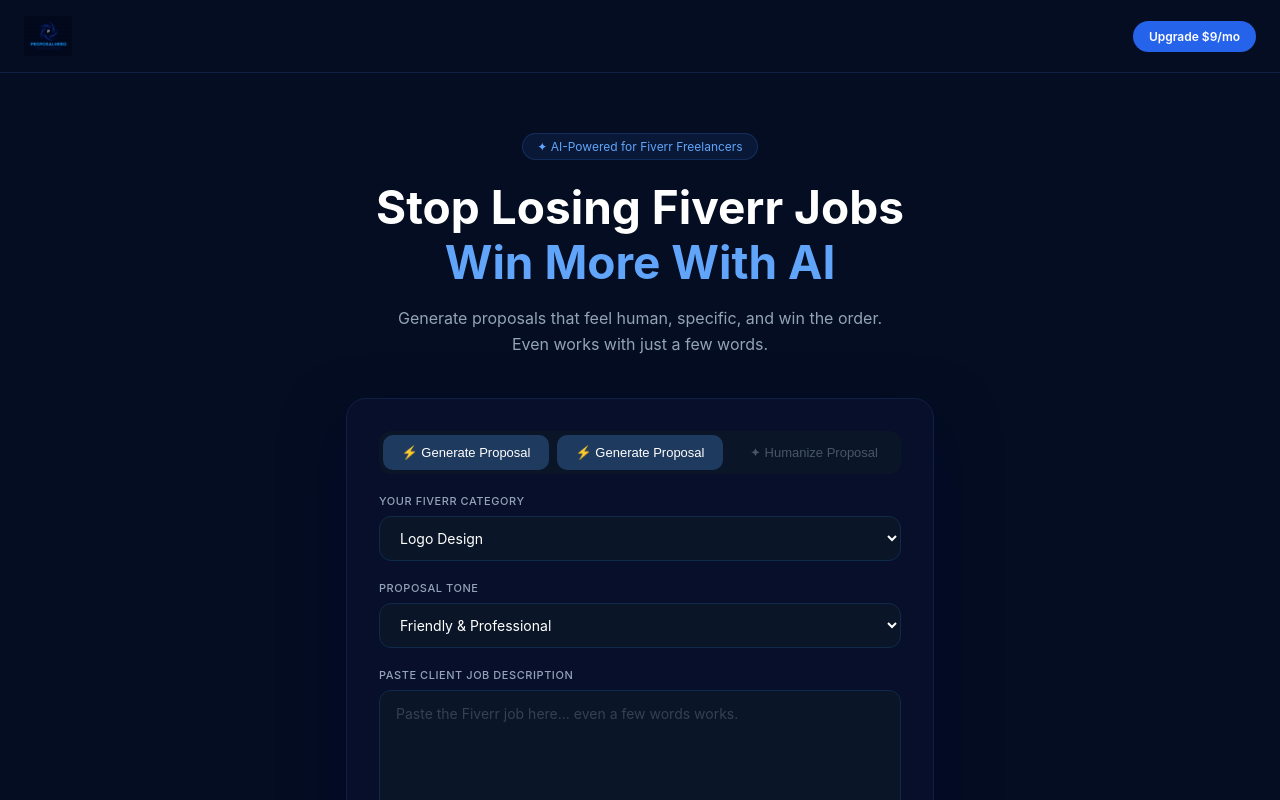
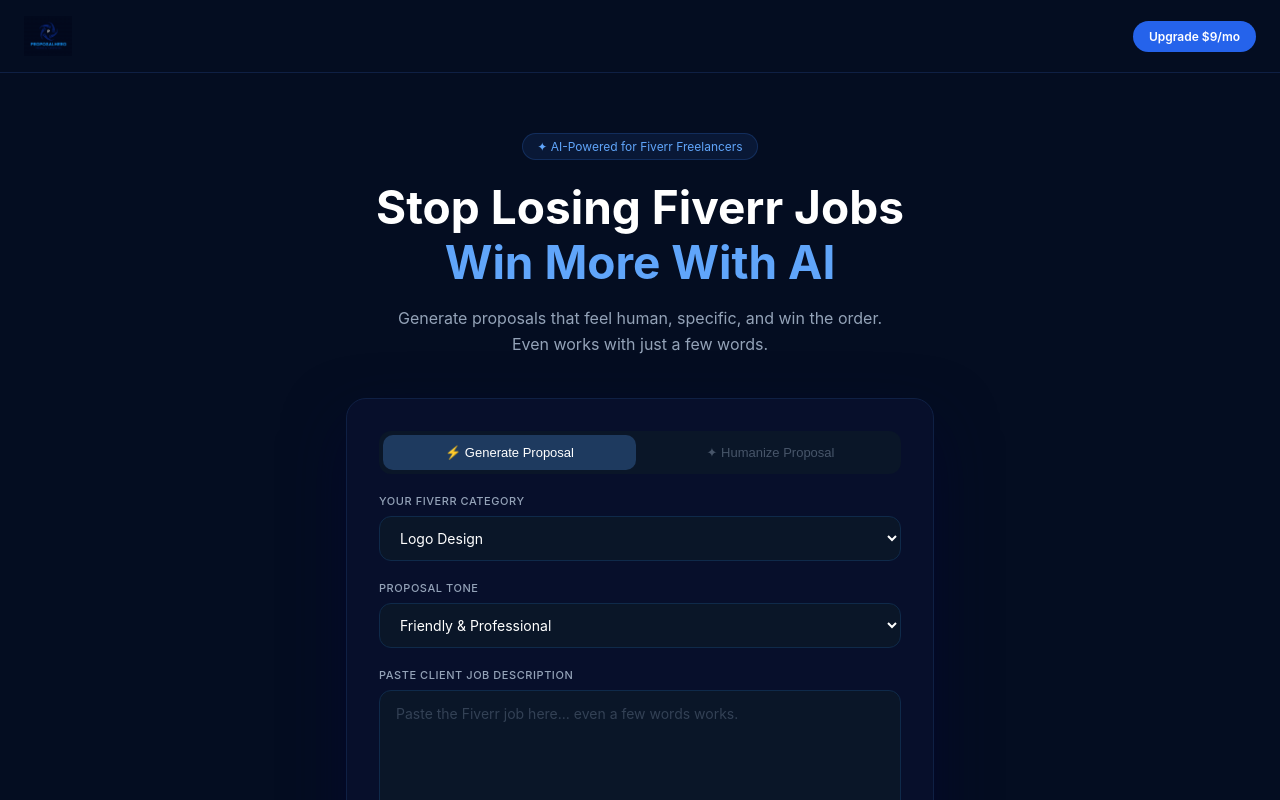
Before and after one commit to HafeezKhan098/proposalhero, a Next.js app: page / in a window 1280 px wide. Shown: the top 800 px of the page. Built offline with nearby package versions, Linux system fonts and the light colour scheme.

Commit message:
fixed tabs issue

```diff
--- a/app/page.tsx
+++ b/app/page.tsx
@@ -20,9 +20,11 @@ export default function Home() {
   if (!mounted) return null;
 
   const wordCount = proposal.trim() === '' ? 0 : proposal.trim().split(/\s+/).length;
+  const currentBrief = mode === 'humanize' ? humanBrief : brief;
+  const setCurrentBrief = mode === 'humanize' ? setHumanBrief : setBrief;
 
   async function generate() {
-    if (!brief.trim()) return;
+    if (!currentBrief.trim()) return;
     setLoading(true);
     setProposal('');
     setError('');
@@ -33,7 +35,7 @@ export default function Home() {
       const res = await fetch('/api/generate', {
         method: 'POST',
         headers: { 'Content-Type': 'application/json' },
-        body: JSON.stringify({ brief: mode === 'humanize' ? humanBrief : brief, niche, tone, mode })
+        body: JSON.stringify({ brief: currentBrief, niche, tone, mode })
       });
       const data = await res.json();
       if (data.error) {
@@ -68,7 +70,7 @@ export default function Home() {
     <div className="page">
       <nav className="nav">
         <div className="logo">
-          <img src="/logo1.png" alt="ProposalHero" style={{ height: '40px', width: 'auto' }} />
+          <img src="/logo1.png" alt="ProposalHero" style={{height: '40px', width: 'auto'}} />
         </div>
         <a href="https://proposalhero.lemonsqueezy.com/checkout/buy/f42e9931-e975-469b-822f-916086ddbafc?discount=0" target="_blank" className="upgrade-btn">Upgrade $9/mo</a>
       </nav>
@@ -85,19 +87,13 @@ export default function Home() {
           <div className="mode-tabs">
             <button
               className={`mode-tab ${mode === 'generate' ? 'active' : ''}`}
-              onClick={() => { setMode('humanize'); setProposal(''); setError(''); }}
-            >
-              ⚡ Generate Proposal
-            </button>
-            <button
-              className={`mode-tab ${mode === 'generate' ? 'active' : ''}`}
-              onClick={() => { setMode('generate'); setProposal(''); setBrief(''); setError(''); }}
+              onClick={() => { setMode('generate'); setProposal(''); setError(''); }}
             >
               ⚡ Generate Proposal
             </button>
             <button
               className={`mode-tab ${mode === 'humanize' ? 'active' : ''}`}
-              onClick={() => { setMode('humanize'); setProposal(''); setBrief(''); setError(''); }}
+              onClick={() => { setMode('humanize'); setProposal(''); setError(''); }}
             >
               ✦ Humanize Proposal
             </button>
@@ -138,20 +134,24 @@ export default function Home() {
               : 'Paste Client Job Description'}
           </label>
           <textarea
-            value={mode === 'humanize' ? humanBrief : brief}
-            onChange={e => mode === 'humanize' ? setHumanBrief(e.target.value) : setBrief(e.target.value)}
+            value={currentBrief}
+            onChange={e => setCurrentBrief(e.target.value)}
             placeholder={mode === 'humanize'
               ? 'Paste any AI-generated proposal here and we will make it sound human...'
               : 'Paste the Fiverr job here... even a few words works.'}
             rows={6}
           />
-          <div className="char-count">{mode === 'humanize' ? humanBrief.length : brief.length} characters</div>
+          <div className="char-count">{currentBrief.length} characters</div>
 
           {error && <div className="error-box">{error}</div>}
 
-          <button className="btn" onClick={generate} disabled={loading || !brief.trim()}>
+          <button
+            className="btn"
+            onClick={generate}
+            disabled={loading || !currentBrief.trim()}
+          >
             {loading
-              ? <><div className="spinner"></div> {mode === 'humanize' ? 'Humanizing...' : 'Writing your proposal...'}</>
+              ? <><div className="spinner"></div>{mode === 'humanize' ? 'Humanizing...' : 'Writing your proposal...'}</>
               : <>{mode === 'humanize' ? '✦ Humanize Now' : '⚡ Generate Winning Proposal'}</>}
           </button>
 
@@ -162,20 +162,24 @@ export default function Home() {
                   <div className="score-card">
                     <div className="score-label">Human Score</div>
                     <div className="score-bar-wrap">
-                      <div className="score-bar" style={{ width: `${humanScore}%`, background: '#22c55e' }}></div>
+                      <div className="score-bar" style={{width: `${humanScore}%`, background: '#22c55e'}}></div>
                     </div>
-                    <div className="score-val" style={{ color: '#22c55e' }}>{humanScore}/100</div>
+                    <div className="score-val" style={{color: '#22c55e'}}>{humanScore}/100</div>
                   </div>
                   <div className="score-card">
                     <div className="score-label">Naturalness</div>
                     <div className="score-bar-wrap">
-                      <div className="score-bar" style={{ width: `${naturalness}%`, background: '#3b82f6' }}></div>
+                      <div className="score-bar" style={{width: `${naturalness}%`, background: '#3b82f6'}}></div>
                     </div>
-                    <div className="score-val" style={{ color: '#3b82f6' }}>{naturalness}/100</div>
+                    <div className="score-val" style={{color: '#3b82f6'}}>{naturalness}/100</div>
                   </div>
                   <div className="score-card">
                     <div className="score-label">AI Detection Risk</div>
-                    <div className="risk-badge" style={{ background: getRiskColor(aiRisk) + '20', color: getRiskColor(aiRisk), border: `1px solid ${getRiskColor(aiRisk)}40` }}>
+                    <div className="risk-badge" style={{
+                      background: getRiskColor(aiRisk) + '20',
+                      color: getRiskColor(aiRisk),
+                      border: `1px solid ${getRiskColor(aiRisk)}40`
+                    }}>
                       {aiRisk}
                     </div>
                   </div>
@@ -183,10 +187,17 @@ export default function Home() {
               )}
 
               <div className="output-header">
-                <div className="output-label"><div className="dot"></div> {mode === 'humanize' ? 'Humanized Proposal' : 'Your Proposal'}</div>
+                <div className="output-label">
+                  <div className="dot"></div>
+                  {mode === 'humanize' ? 'Humanized Proposal' : 'Your Proposal'}
+                </div>
                 <div className="output-actions">
-                  <span className={`word-count ${wordCount > 150 ? 'over' : ''}`}>{wordCount} / 150 words</span>
-                  <button className="copy-btn" onClick={copy}>{copied ? '✓ Copied!' : '⧉ Copy'}</button>
+                  <span className={`word-count ${wordCount > 150 ? 'over' : ''}`}>
+                    {wordCount} / 150 words
+                  </span>
+                  <button className="copy-btn" onClick={copy}>
+                    {copied ? '✓ Copied!' : '⧉ Copy'}
+                  </button>
                 </div>
               </div>
               <div className="output-text">{proposal}</div>
```
